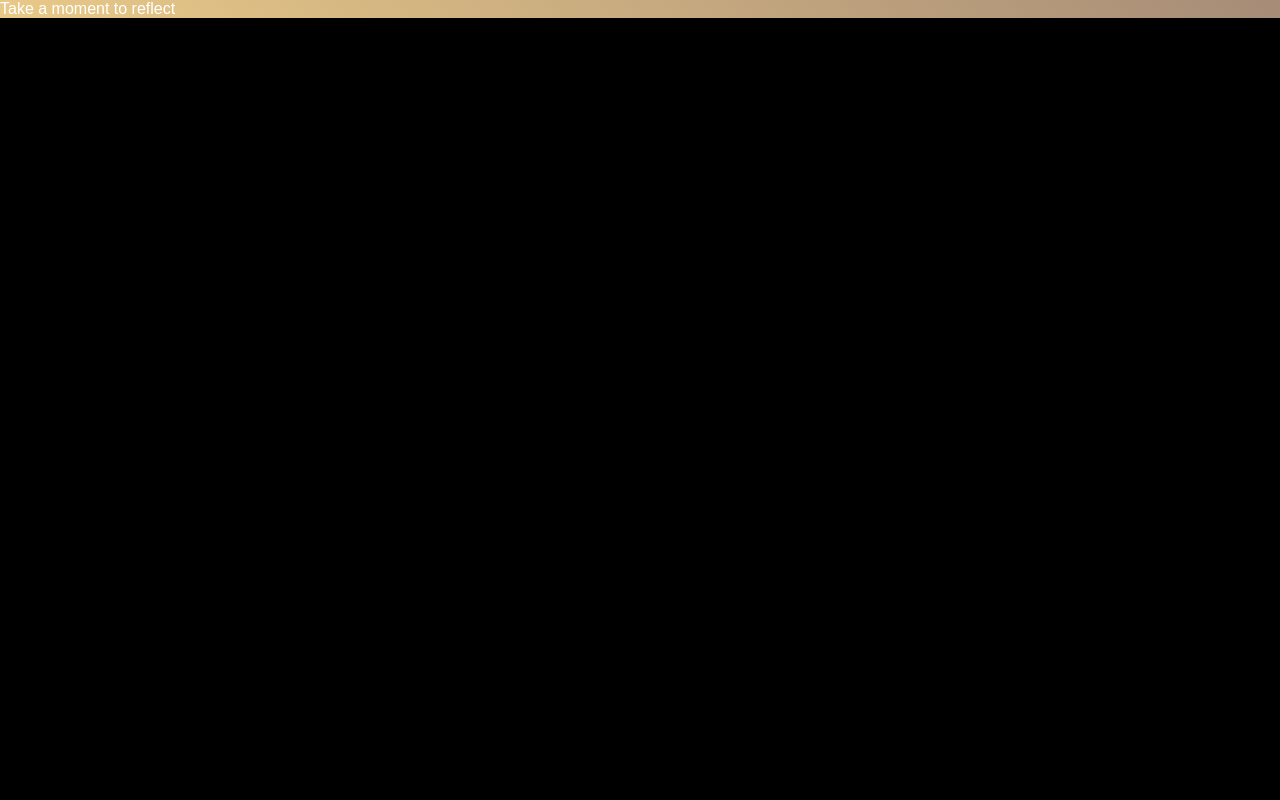
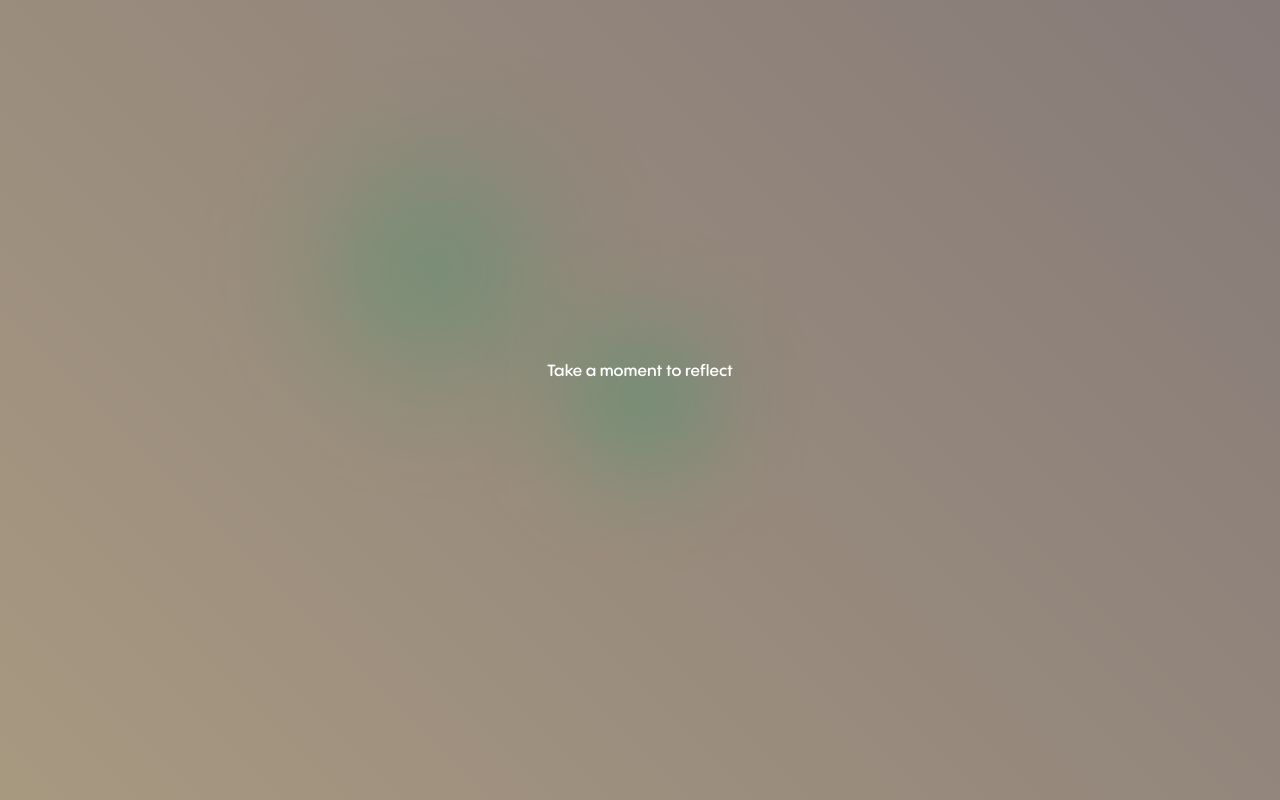
Before and after one commit to MoHaulik/MindfullWebXR, a plain HTML site: page index.html in a window 1280 px wide. Drawn offline with Linux system fonts and the light colour scheme.

Commit message:
Update styles.css

```diff
--- a/styles.css
+++ b/styles.css
@@ -1,12 +1,105 @@
+@font-face {
+    font-family: 'PangramSans';
+    src: url('PPPangramSansRounded-Semibold-1ab2f90b.woff2') format('woff2'),
+         url('PPPangramSansRounded-CompactRegular-6aa71960.woff2') format('woff2'),
+         url('PPPangramSans-Medium-86e281ae.woff2') format('woff2'),
+         url('PPPangramSans-Bold-f02861ce.woff2') format('woff2');
+}
+
 body, html {
     margin: 0;
     height: 100%;
     overflow: hidden;
     font-family: 'PangramSans', sans-serif;
-    background-color: black;
+}
+
+.lava-lamp-background {
+    position: relative;
+    width: 100%;
+    height: 100%;
+    background: linear-gradient(45deg, rgba(0, 255, 0, 0.5), rgba(0, 0, 255, 0.5));
+    overflow: hidden;
+    transition: background 1s ease-in-out;
+}
+
+.lava-lamp-background::before,
+.lava-lamp-background::after {
+    content: "";
+    position: absolute;
+    top: 0;
+    left: 0;
+    width: 200%;
+    height: 200%;
+    background: radial-gradient(circle, rgba(0, 255, 0, 0.5) 10%, transparent 10%),
+                radial-gradient(circle, rgba(0, 0, 255, 0.5) 10%, transparent 10%);
+    background-size: 50% 50%;
+    animation: move 30s infinite alternate, pulse 40s infinite alternate;
+    opacity: 0.6;
+    filter: blur(50px);
+    transition: transform 1s ease-in-out, opacity 1s ease-in-out;
+}
+
+.lava-lamp-background::after {
+    animation-delay: 15s, 20s;
+}
+
+@keyframes move {
+    0% {
+        transform: translate(-50%, -50%);
+    }
+    100% {
+        transform: translate(50%, 50%);
+    }
+}
+
+@keyframes pulse {
+    0%, 100% {
+        transform: scale(1);
+    }
+    50% {
+        transform: scale(1.8);
+    }
+}
+
+.overlay {
+    position: absolute;
+    top: 0;
+    left: 0;
+    width: 100%;
+    height: 100%;
+    background: rgba(128, 128, 128, 0.5);
+    z-index: 1;
+    transition: background 1s ease-in-out;
+}
+
+.content {
+    position: absolute;
+    top: 50%;
+    left: 50%;
+    transform: translate(-50%, -50%);
+    text-align: center;
     color: white;
+    z-index: 2;
+    padding: 0 20px;
+    box-sizing: border-box;
 }
 
 .hidden {
-    display: none;
+    opacity: 0;
+    visibility: hidden;
+    transition: opacity 1s ease-in-out, visibility 1s ease-in-out;
 }
+
+@media (max-width: 768px) {
+    .content {
+        top: 40%;
+        padding: 0 10px;
+    }
+}
+
+@media (max-width: 480px) {
+    .content {
+        top: 30%;
+        padding: 0 5px;
+    }
+}
```
